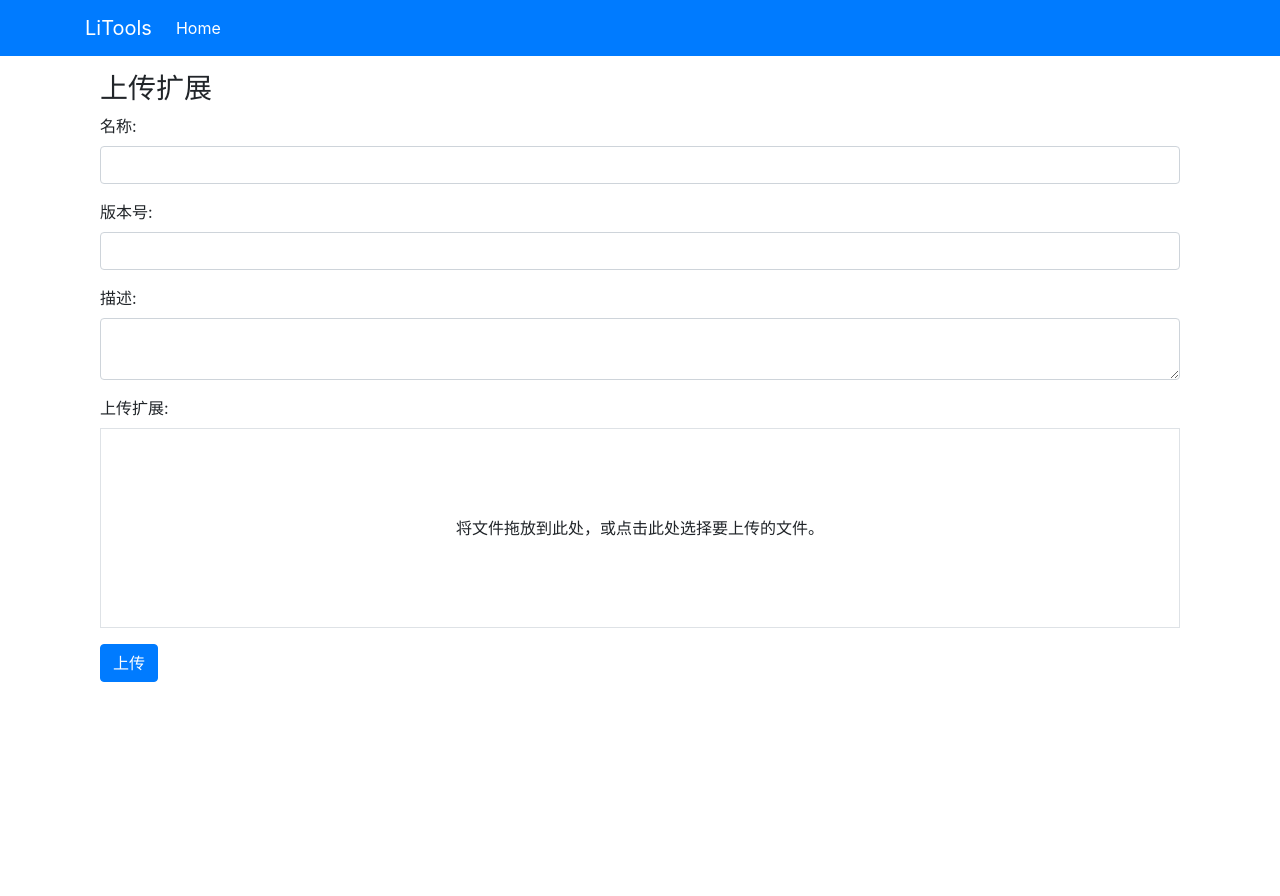
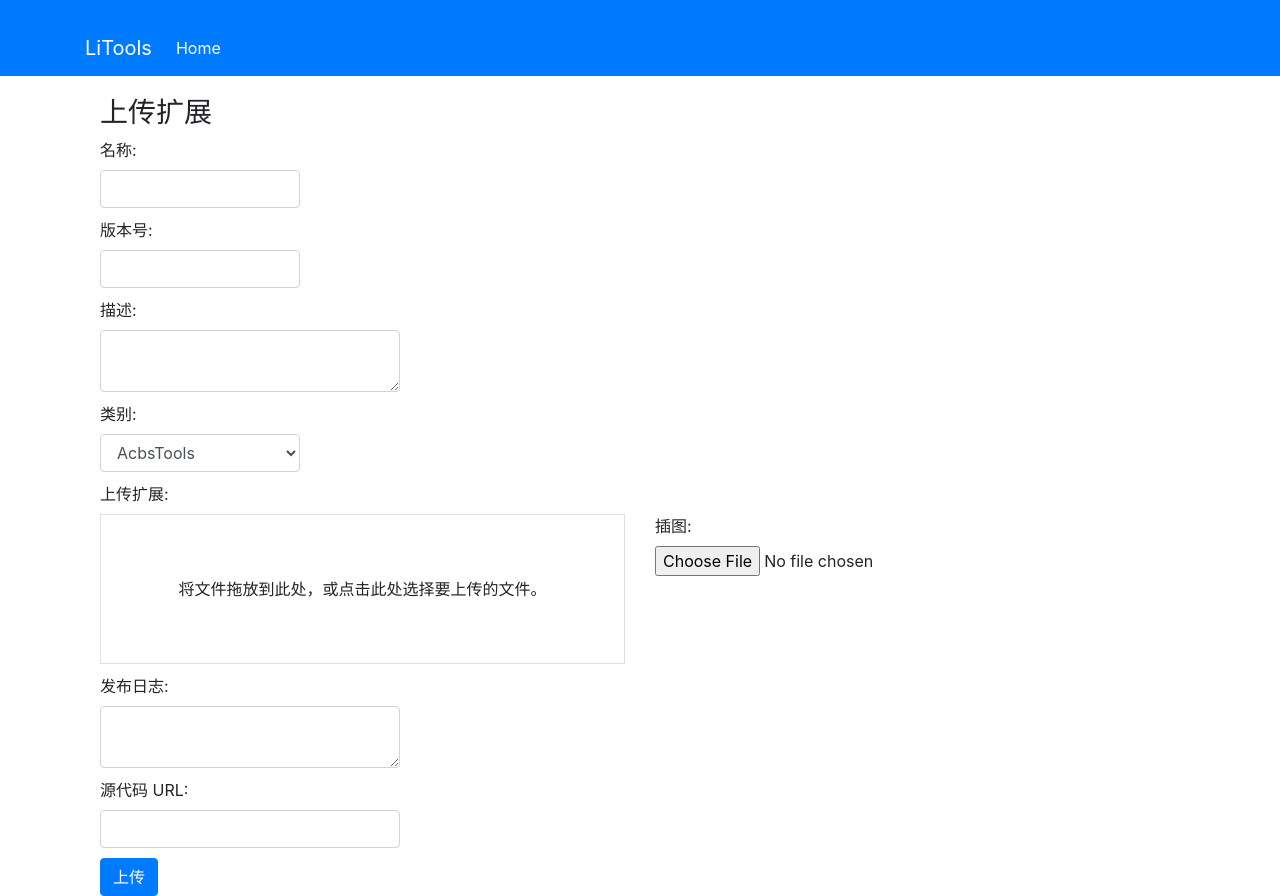
Before and after one commit to terrylikescoding/LiTools-Extension-Server-and-Client, a Vue app in the folder client/: page /upload in a window 1280 px wide. Before the commit the page ends 800 px from the top, so only its background shows below. Built offline with nearby package versions, Linux system fonts and the light colour scheme; the HTML template or start-up script is replaced by a standard one.

Commit message:
更新upload界面设计

```diff
--- a/client/src/components/Upload.vue
+++ b/client/src/components/Upload.vue
@@ -4,18 +4,31 @@
     <form @submit.prevent="uploadExtension">
       <div class="form-group">
         <label for="name">名称:</label>
-        <input type="text" class="form-control" id="name" v-model="name">
+        <input type="text" class="form-control" id="name" v-model="name" style="width:200px;">
       </div>
       <div class="form-group">
         <label for="version">版本号:</label>
-        <input type="text" class="form-control" id="version" v-model="version">
+        <input type="text" class="form-control" id="version" v-model="version" style="width:200px;">
       </div>
       <div class="form-group">
         <label for="description">描述:</label>
-        <textarea class="form-control" id="description" v-model="description"></textarea>
+        <textarea class="form-control" id="description" v-model="description" style="width:300px;"></textarea>
+      </div>
+      <div class="form-group">
+        <label for="category">类别:</label>
+        <select class="form-control" id="category" v-model="category" style="width:200px;">
+          <option value="AcbsTools">AcbsTools</option>
+          <option value="Formatters">Formatters</option>
+          <option value="Other">Other</option>
+          <option value="Http Tools">Http Tools</option>
+          <option value="Code Testers">Code Testers</option>
+          <option value="Sql Tools">Sql Tools</option>
+        </select>
       </div>
       <div class="form-group">
         <label for="file">上传扩展:</label>
+        <div class="row">
+          <div class="col-md-6">
             <div class="dropzone border p-2" v-bind:class="{ 'drag-over': isDragging }"
                  @dragover.prevent="isDragging = true" @dragleave.prevent="isDragging = false"
                  @drop.prevent="handleDrop($event)">
@@ -26,6 +39,23 @@
                 <strong>已选择文件:</strong> {{ selectedFile.name }}
               </div>
             </div>
+          </div>
+          <div class="col-md-6">
+            <div class="form-group">
+              <label for="image">插图:</label>
+              <input type="file" class="form-control-file" id="image" @change="handleImageSelect">
+              <img :src="imageUrl" v-if="imageUrl" style="max-width: 200px; max-height: 200px;">
+            </div>
+          </div>
+        </div>
+      </div>
+      <div class="form-group">
+        <label for="releaseLog">发布日志:</label>
+        <textarea class="form-control" id="releaseLog" v-model="releaseLog" style="width:300px;"></textarea>
+      </div>
+      <div class="form-group">
+        <label for="sourceCodeUrl">源代码 URL:</label>
+        <input type="text" class="form-control" id="sourceCodeUrl" v-model="sourceCodeUrl" style="width:300px;">
       </div>
       <button type="submit" class="btn btn-primary">上传</button>
     </form>
@@ -39,14 +69,23 @@ export default {
       name: '',
       version: '',
       description: '',
+      category: 'AcbsTools',
       selectedFile: null,
       isDragging: false,
+      imageFile: null,
+      imageUrl: null,
+      releaseLog: '',
+      sourceCodeUrl: '',
     };
   },
   methods: {
     handleDrop(event) {
       this.selectedFile = event.dataTransfer.files[0];
       this.isDragging = false;
+    },
+    handleImageSelect(event) {
+      this.imageFile = event.target.files[0];
+      this.imageUrl = URL.createObjectURL(this.imageFile);
     },
     async uploadExtension() {
       // TODO: 实现上传扩展的逻辑
@@ -58,7 +97,7 @@ export default {
 <style>
 .dropzone {
   width: 100%;
-  height: 200px;
+  height: 150px;
   display: flex;
   align-items: center;
   justify-content: center;
@@ -67,4 +106,10 @@ export default {
 .drag-over {
   border-color: blue;
 }
+.container {
+  margin-top: 20px;
+}
+.form-group {
+  margin-bottom: 10px;
+}
 </style>
```
Lines whose indentation alone changed are shown as unchanged.
